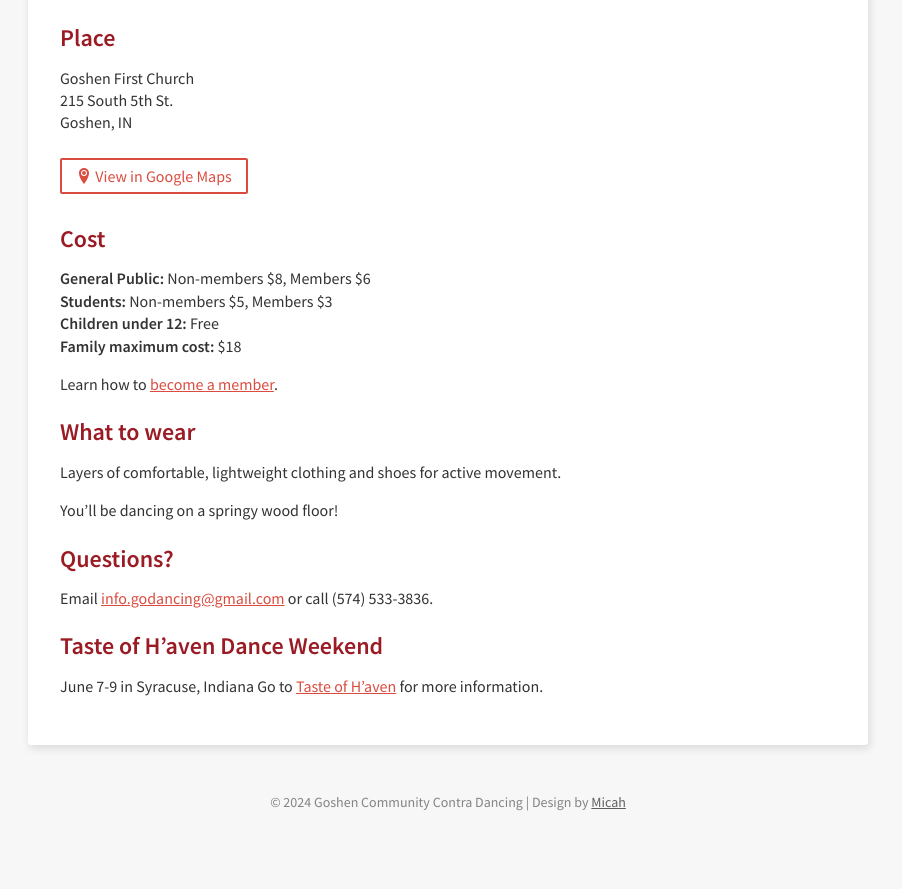
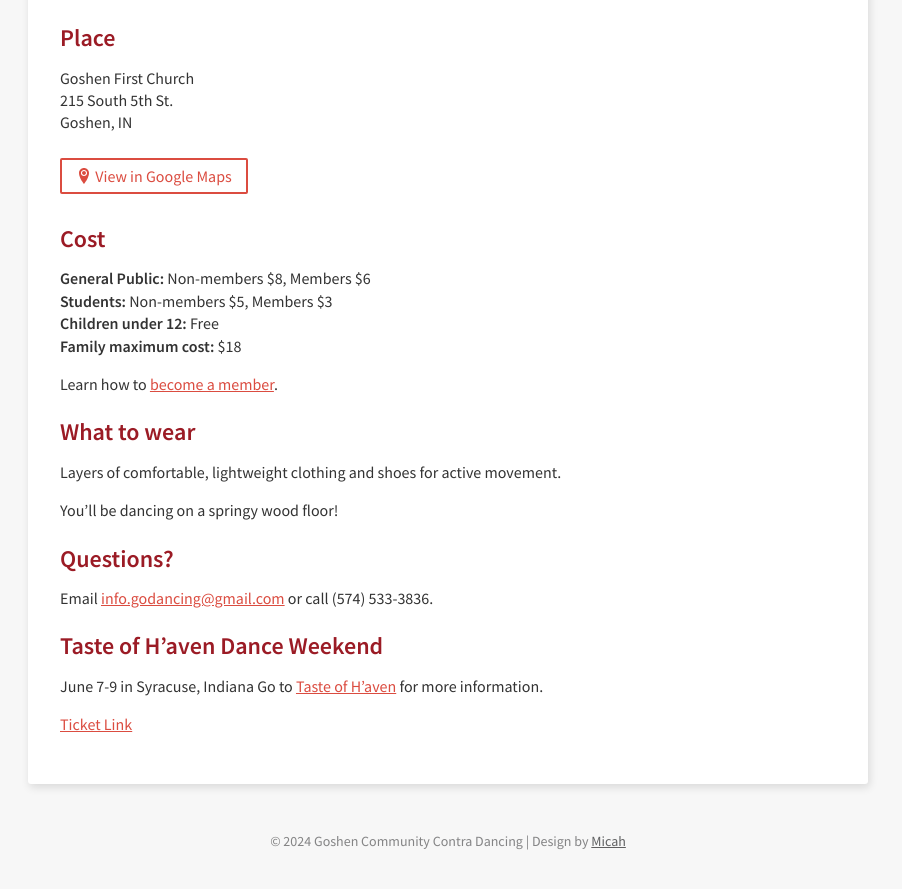
Before and after one commit to godancing/godancing.github.io, a Jekyll site: the page built from index.markdown, in a window 1280 px wide and 900 px high, scrolled down 706 px. Shown: the top 889 px of the window, without its empty margins (192-1094 px from the left). Built offline with Jekyll 4.4.1, drawn with Linux system fonts in a browser that asks for light colours; before the commit the page ends 1568 px from its top, so only the background shows below that.

Commit message:
Update index.markdown
Dance weekend ticket link

```diff
--- a/index.markdown
+++ b/index.markdown
@@ -49,3 +49,5 @@ Email [info.godancing@gmail.com](mailto:info.godancing@gmail.com) or call (574)
 ## Taste of H'aven Dance Weekend
 June 7-9 in Syracuse, Indiana
 Go to [Taste of H'aven](https://www.contracorners.net/events/taste-of-haven-2024/) for more information.
+
+[Ticket Link](https://tasteofhaven.ticketspice.com/taste-of-haven-dance-weekend)
```
